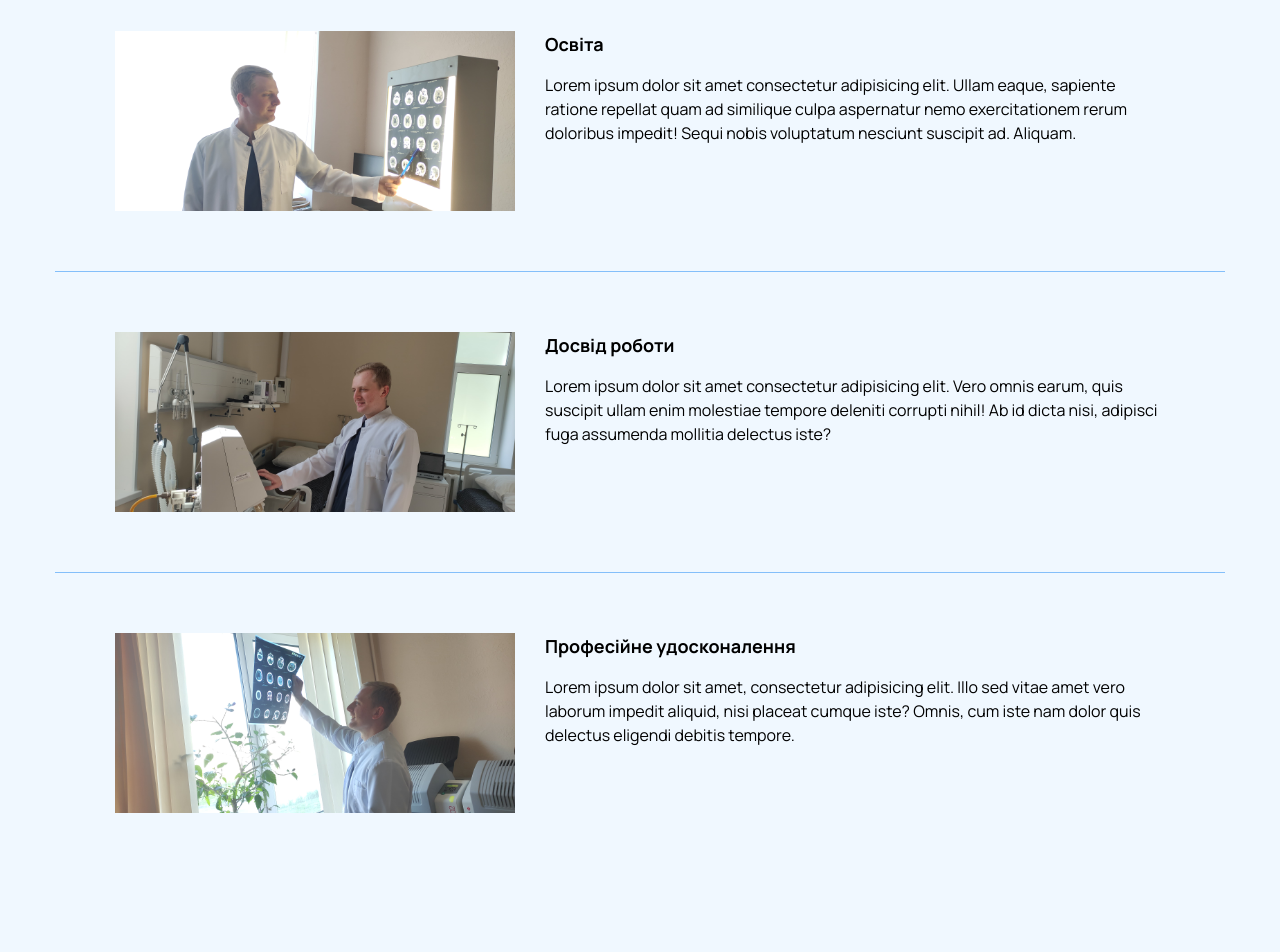
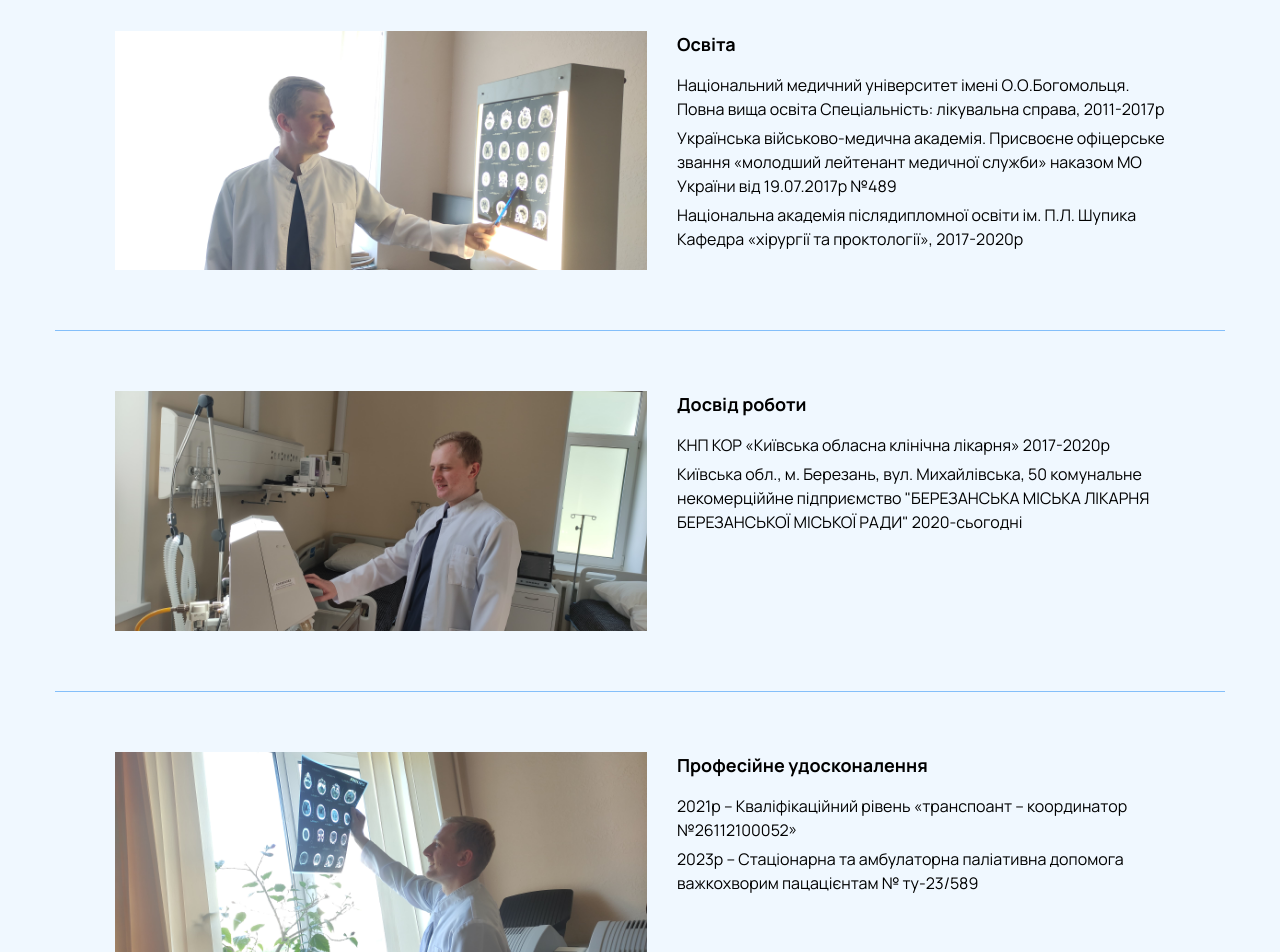
Before and after one commit to Yurii-Budynkevych/physician-project, a React (Create React App) app: page /about in a window 1280 px wide. Shown: the part 500-1452 px from the top of the page. Built offline with nearby package versions, Linux system fonts and the light colour scheme.

Commit message:
about content add

```diff
--- a/src/pages/About/About.css
+++ b/src/pages/About/About.css
@@ -35,6 +35,10 @@
 .about-section-list-box {
     display: flex;
 }
+.about-section-list-img {
+    width: 532px;
+    margin-right: 30px;
+}
 .about-section-subtitle {
     margin-bottom: 15px;
     color: black;
@@ -43,14 +47,13 @@
     font-weight: 700;
     font-size: 18px;
 }
-.about-section-text {
+.about-section-sublist-item {
     color: black;
     font-family: 'Manrope';
     font-style: normal;
     font-weight: 400;
     font-size: 16px;
 }
-.about-section-list-img {
-    width: 400px;
-    margin-right: 30px;
+.about-section-sublist-item:not(:last-child) {
+    margin-bottom: 5px;
 }
--- a/src/pages/About/About.jsx
+++ b/src/pages/About/About.jsx
@@ -15,7 +15,7 @@ const About = () => {
             alt="Андрій Шабашов в ординаторській"
           />
           <p className="about-section-img-title">
-            Постійне місце роботи Київська обл. м. Березань вул. Михайлівська,
+            Постійне місце роботи Київська обл., м. Березань, вул. Михайлівська,
             50 КОМУНАЛЬНЕ НЕКОМЕРЦІЙНЕ ПІДПРИЄМСТВО БЕРЕЗАНСЬКА МІСЬКА ЛІКАРНЯ
             БЕРЕЗАНСЬКОЇ МІСЬКОЇ РАДИ
           </p>
@@ -35,12 +35,22 @@ const About = () => {
               />
               <div className="about-section-text-box">
                 <h2 className="about-section-subtitle">Освіта</h2>
-                <p className="about-section-text">
-                  Lorem ipsum dolor sit amet consectetur adipisicing elit. Ullam
-                  eaque, sapiente ratione repellat quam ad similique culpa
-                  aspernatur nemo exercitationem rerum doloribus impedit! Sequi
-                  nobis voluptatum nesciunt suscipit ad. Aliquam.
-                </p>
+                <ul className="about-section-sublist">
+                  <li className="about-section-sublist-item">
+                    Національний медичний університет імені О.О.Богомольця.
+                    Повна вища освіта Спеціальність: лікувальна справа,
+                    2011-2017р
+                  </li>
+                  <li className="about-section-sublist-item">
+                    Українська військово-медична академія. Присвоєне офіцерське
+                    звання «молодший лейтенант медичної служби» наказом МО
+                    України від 19.07.2017р №489
+                  </li>
+                  <li className="about-section-sublist-item">
+                    Національна академія післядипломної освіти ім. П.Л. Шупика
+                    Кафедра «хірургії та проктології», 2017-2020р
+                  </li>
+                </ul>
               </div>
             </div>
           </li>
@@ -53,12 +63,16 @@ const About = () => {
               />
               <div className="about-section-text-box">
                 <h2 className="about-section-subtitle">Досвід роботи</h2>
-                <p className="about-section-text">
-                  Lorem ipsum dolor sit amet consectetur adipisicing elit. Vero
-                  omnis earum, quis suscipit ullam enim molestiae tempore
-                  deleniti corrupti nihil! Ab id dicta nisi, adipisci fuga
-                  assumenda mollitia delectus iste?
-                </p>
+                <ul className="about-section-sublist">
+                  <li className="about-section-sublist-item">
+                    КНП КОР «Київська обласна клінічна лікарня» 2017-2020р
+                  </li>
+                  <li className="about-section-sublist-item">
+                    Київська обл., м. Березань, вул. Михайлівська, 50 комунальне
+                    некомерціййне підприємство "БЕРЕЗАНСЬКА МІСЬКА ЛІКАРНЯ
+                    БЕРЕЗАНСЬКОЇ МІСЬКОЇ РАДИ" 2020-сьогодні
+                  </li>
+                </ul>
               </div>
             </div>
           </li>
@@ -73,12 +87,16 @@ const About = () => {
                 <h2 className="about-section-subtitle">
                   Професійне удосконалення
                 </h2>
-                <p className="about-section-text">
-                  Lorem ipsum dolor sit amet, consectetur adipisicing elit. Illo
-                  sed vitae amet vero laborum impedit aliquid, nisi placeat
-                  cumque iste? Omnis, cum iste nam dolor quis delectus eligendi
-                  debitis tempore.
-                </p>
+                <ul className="about-section-sublist">
+                  <li className="about-section-sublist-item">
+                    2021р – Кваліфікаційний рівень «транспоант – координатор
+                    №26112100052»
+                  </li>
+                  <li className="about-section-sublist-item">
+                    2023р – Стаціонарна та амбулаторна паліативна допомога
+                    важкохворим пацацієнтам № ту-23/589
+                  </li>
+                </ul>
               </div>
             </div>
           </li>
```
